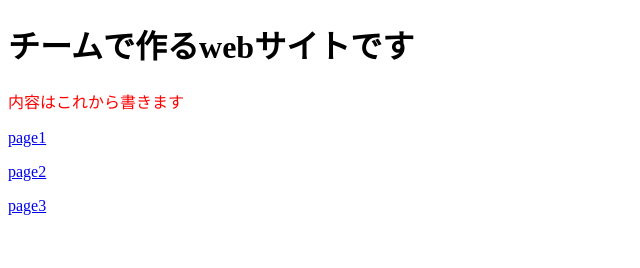
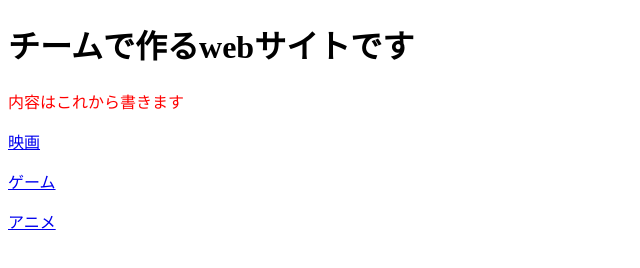
Before and after one commit to s1F102502700/team-project, a plain HTML site: page index.html in a window 1280 px wide. Shown: the whole page, without its empty margins (0-640 px from the left). Drawn offline with Linux system fonts and the light colour scheme.

Commit message:
ページ名の変更

```diff
--- a/index.html
+++ b/index.html
@@ -8,8 +8,8 @@
 <body>
     <h1>チームで作るwebサイトです</h1>
     <p class="red">内容はこれから書きます</p>
-    <p><a href="page1.html">page1</a></p>
-    <p><a href="page2.html">page2</a></p>
-    <p><a href="page3.html">page3</a></p>
+    <p><a href="page1.html">映画</a></p>
+    <p><a href="page2.html">ゲーム</a></p>
+    <p><a href="page3.html">アニメ</a></p>
 </body>
 </html>
```
Also changed, not shown: page1.html (+2 -2 lines), css/page.css (renamed from css/page2.css).
